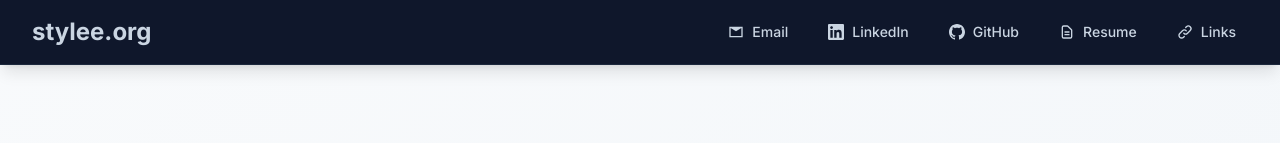
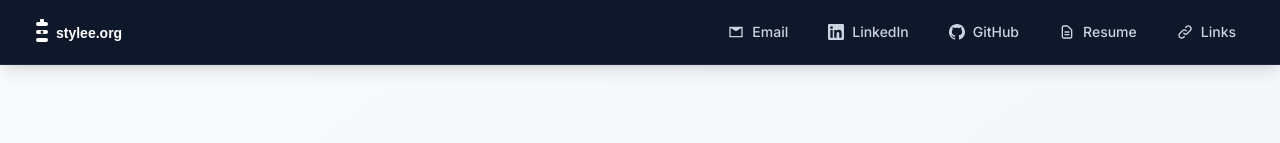
Before and after one commit to jdempsey77/www-stylee-org, a Next.js app: page /jerry in a window 1280 px wide. Shown: the top 143 px of the page. Built offline with nearby package versions, Linux system fonts and the light colour scheme.

Commit message:
Add custom logo to replace stylee.org text
- Create SVG logo with geometric S and security elements
- Integrate shield and lock symbols into design
- Replace text with logo in navigation bar
- White logo optimized for dark background
- Clean, professional, minimalist design

```diff
--- a/src/components/Navigation.tsx
+++ b/src/components/Navigation.tsx
@@ -66,7 +66,11 @@ const Navigation = () => {
         <div className="flex justify-between h-16">
           <div className="flex items-center">
             <Link href="/" className="flex-shrink-0 flex items-center">
-              <span className="text-2xl font-bold text-slate-300">stylee.org</span>
+              <img
+                src="/logo.svg"
+                alt="stylee.org"
+                className="h-8 w-auto"
+              />
             </Link>
           </div>
 
```
Also changed, not shown: public/logo.svg (added).
